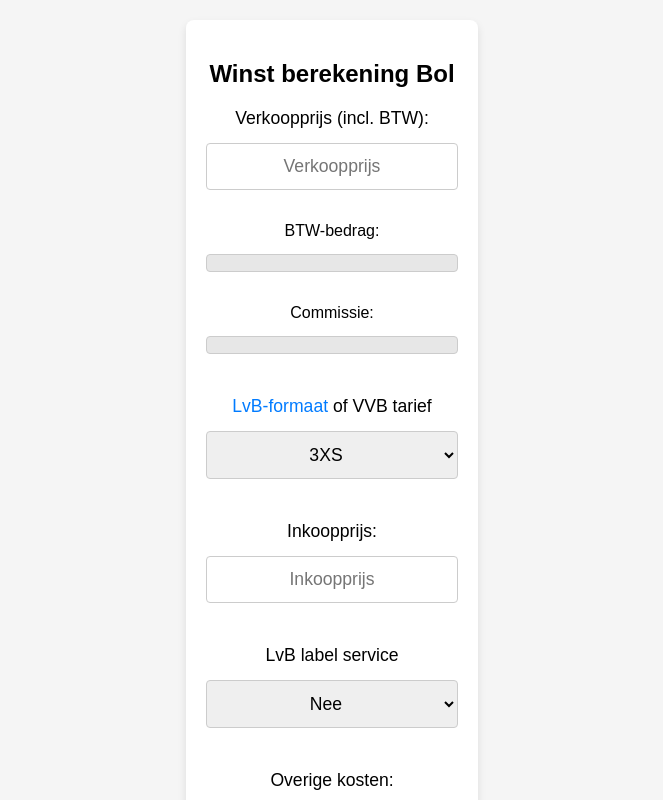
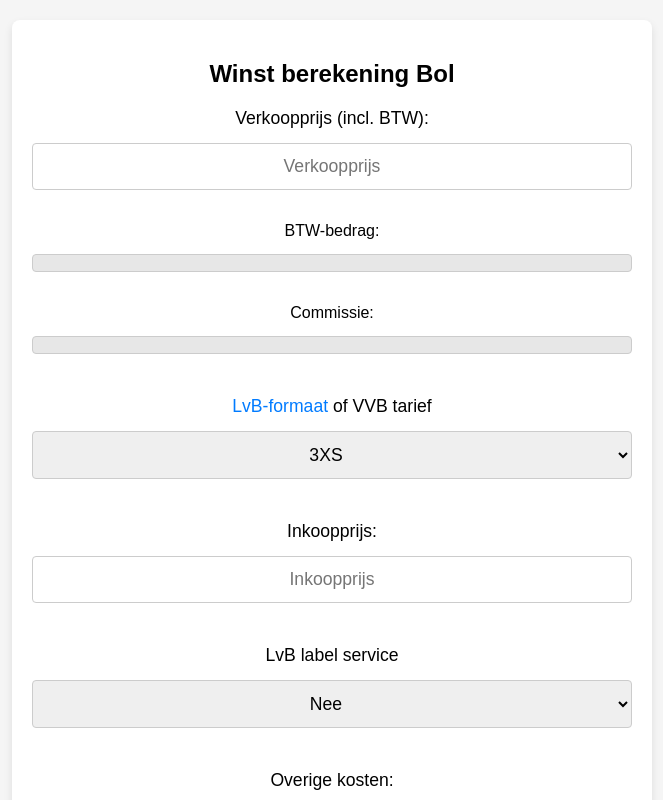
Before and after one commit to Semthebaws/semstools, a plain HTML site: page index.html in a window 1280 px wide. Shown: the top 800 px of the page, without its empty margins (308-971 px from the left). Drawn offline with Linux system fonts and the light colour scheme.

Commit message:
Undo laatste

```diff
--- a/stylesheet.css
+++ b/stylesheet.css
@@ -4,11 +4,6 @@ body {
   font-family: "Arial", sans-serif;
   background-color: #f5f5f5;
   overflow-x: hidden; /* Voorkom horizontaal scrollen */
-
-  display: flex; /* Zet flexbox layout aan */
-  justify-content: center; /* Horizontaal centreren */
-  align-items: center; /* Verticaal centreren */
-  min-height: 100vh; /* Minimale hoogte van het viewport */
 }
 
 .calculator {
@@ -19,7 +14,7 @@ body {
   box-shadow: 0 4px 8px rgba(0, 0, 0, 0.1);
   width: auto; /* Standaard breedte */
   max-width: 600px; /* Maximale breedte voor niet-mobiele apparaten */
-  margin: 20px; /* Behoud wat ruimte rondom de calculator */
+  margin: 20px auto; /* Centreren met verticale marge */
 }
 
 .calculator form {
```
